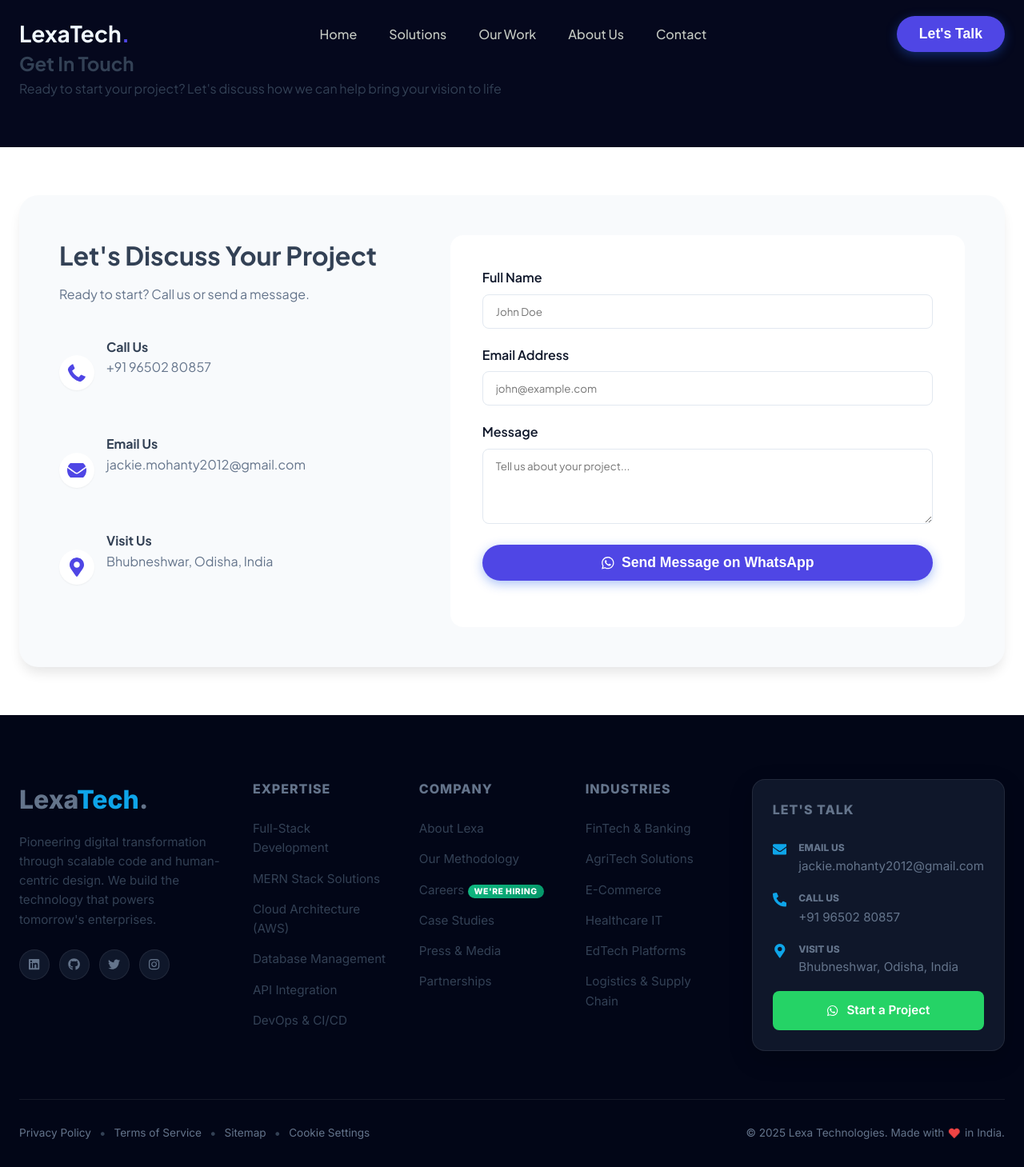
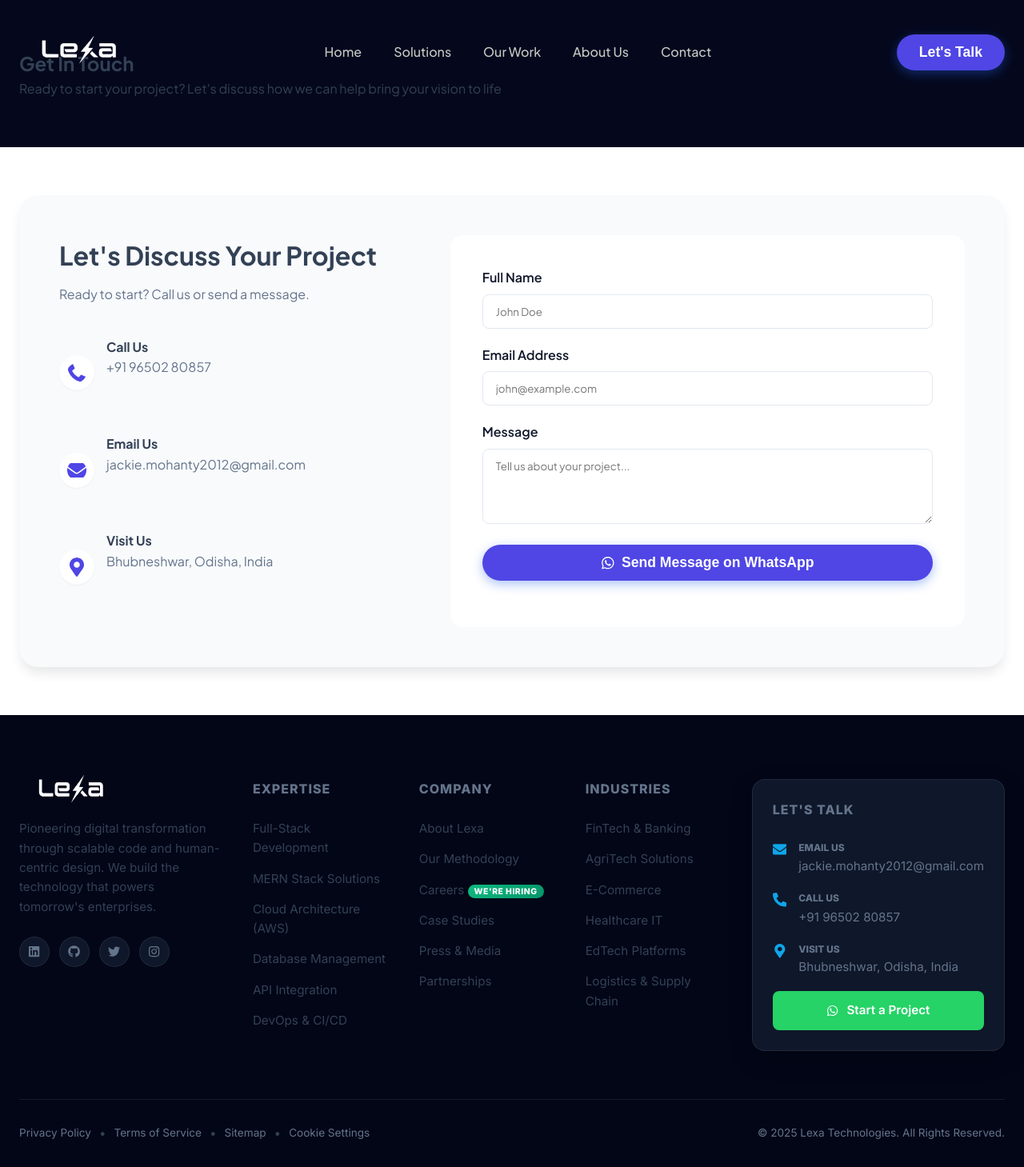
Before and after one commit to babludangi6266/CronoVerse, a React (Vite) app: page /contact in a window 1280 px wide. Shown: the whole page at 80% size. Built offline with nearby package versions, Linux system fonts and the light colour scheme.

Commit message:
logo changes

```diff
--- a/src/components/common/Footer.jsx
+++ b/src/components/common/Footer.jsx
@@ -1,9 +1,11 @@
+
 import React from 'react';
 import { COMPANY_INFO } from '../../utils/constants';
 import {
   FaLinkedin, FaGithub, FaInstagram, FaWhatsapp, FaTwitter,
   FaMapMarkerAlt, FaEnvelope, FaPhoneAlt, FaGlobeAsia, FaHeart
 } from 'react-icons/fa';
+import logo from '../../../public/images/logo.png'; // Import the logo
 import '../../styles/footer.css';
 
 const Footer = () => {
@@ -17,7 +19,8 @@ const Footer = () => {
           {/* Column 1: Brand Identity */}
           <div className="footer-widget brand-widget">
             <div className="footer-logo">
-              <h2>Lexa<span>Tech</span>.</h2>
+              {/* Updated: Image Logo */}
+              <img src={logo} alt="LexaTech Logo" className="footer-logo-img" />
             </div>
             <p className="brand-desc">
               Pioneering digital transformation through scalable code and human-centric design.
@@ -127,7 +130,7 @@ const Footer = () => {
           <div className="copyright-text">
             <p>
               &copy; {new Date().getFullYear()} Lexa Technologies.
-              Made with <FaHeart className="heart-icon" /> in India.
+              All Rights Reserved.
             </p>
           </div>
         </div>
--- a/src/components/common/Header.jsx
+++ b/src/components/common/Header.jsx
@@ -1,7 +1,84 @@
+// import React, { useState, useEffect } from 'react';
+// import { Link, useLocation } from 'react-router-dom';
+// import { COMPANY_INFO } from '../../utils/constants';
+// import { HiMenuAlt3, HiX } from 'react-icons/hi';
+// import '../../styles/header.css';
+
+// const Header = () => {
+//   const [scrolled, setScrolled] = useState(false);
+//   const [mobileMenu, setMobileMenu] = useState(false);
+//   const location = useLocation();
+
+//   useEffect(() => {
+//     const handleScroll = () => setScrolled(window.scrollY > 50);
+//     window.addEventListener('scroll', handleScroll);
+//     return () => window.removeEventListener('scroll', handleScroll);
+//   }, []);
+
+//   const navLinks = [
+//     { name: 'Home', path: '/' },
+//     { name: 'Solutions', path: '/services' },
+//     { name: 'Our Work', path: '/portfolio' },
+//     { name: 'About Us', path: '/about' },
+//     { name: 'Contact', path: '/contact' },
+//   ];
+
+//   return (
+//     <header className={`header ${scrolled ? 'scrolled' : ''}`}>
+//       <div className="container header-content">
+//         <Link to="/" className="logo">
+//           <h2>LexaTech<span className="dot">.</span></h2>
+//         </Link>
+
+//         <nav className="desktop-nav">
+//           {navLinks.map((link) => (
+//             <Link
+//               key={link.name}
+//               to={link.path}
+//               className={location.pathname === link.path ? 'active' : ''}
+//             >
+//               {link.name}
+//             </Link>
+//           ))}
+//         </nav>
+
+//         <button
+//           className="btn btn-primary nav-cta"
+//           onClick={() => window.open(COMPANY_INFO.whatsappLink, '_blank')}
+//         >
+//           Let's Talk
+//         </button>
+
+//         <div className="mobile-toggle" onClick={() => setMobileMenu(!mobileMenu)}>
+//           {mobileMenu ? <HiX /> : <HiMenuAlt3 />}
+//         </div>
+//       </div>
+
+//       {/* Mobile Menu Overlay */}
+//       {mobileMenu && (
+//         <div className="mobile-menu">
+//           {navLinks.map((link) => (
+//             <Link
+//               key={link.name}
+//               to={link.path}
+//               onClick={() => setMobileMenu(false)}
+//             >
+//               {link.name}
+//             </Link>
+//           ))}
+//         </div>
+//       )}
+//     </header>
+//   );
+// };
+
+// export default Header;
+
 import React, { useState, useEffect } from 'react';
 import { Link, useLocation } from 'react-router-dom';
 import { COMPANY_INFO } from '../../utils/constants';
 import { HiMenuAlt3, HiX } from 'react-icons/hi';
+import logo from '../../../public/images/logo.png';
 import '../../styles/header.css';
 
 const Header = () => {
@@ -27,7 +104,8 @@ const Header = () => {
     <header className={`header ${scrolled ? 'scrolled' : ''}`}>
       <div className="container header-content">
         <Link to="/" className="logo">
-          <h2>LexaTech<span className="dot">.</span></h2>
+          {/* Replace text with the image logo */}
+          <img src={logo} alt="LexaTech Logo" className="logo-image" />
         </Link>
 
         <nav className="desktop-nav">
--- a/src/styles/footer.css
+++ b/src/styles/footer.css
@@ -43,16 +43,18 @@
   margin-bottom: 24px;
 }
 
-/* Brand Section */
-.footer-logo h2 {
-  font-size: 2rem;
-  color: var(--text-light);
-  margin-bottom: 15px;
-  font-weight: 800;
+
+.footer-logo {
+  margin-top: -60px;
+  margin-bottom: -40px;
 }
 
-.footer-logo span {
-  color: var(--accent);
+.footer-logo-img {
+  height: 150px; /* Adjust this value to make the logo bigger/smaller */
+  width: 130px;
+  display: block;
+  /* If your logo is black and needs to be white on the dark footer, uncomment below: */
+  /* filter: brightness(0) invert(1); */
 }
 
 .brand-desc {
--- a/src/styles/header.css
+++ b/src/styles/header.css
@@ -1,19 +1,21 @@
+
+
 .header {
   position: fixed;
-  top: 0;
-  left: 0;
+  top: -10px;
+  left: 0px;
   width: 100%;
   z-index: 1000;
-  padding: 20px 0;
+  padding: 0 0;
   transition: all 0.3s ease;
   background: transparent;
 }
 
 .header.scrolled {
-  background: rgba(161, 221, 186, 0.411);
-  backdrop-filter: blur(10px);
+  background: rgba(161, 221, 186, 0.153);
+  backdrop-filter: blur(0px);
   box-shadow: var(--shadow-sm);
-  padding: 15px 0;
+  padding: -10px 0;
   color: rgb(0, 0, 0) !important;
 }
 
@@ -23,13 +25,12 @@
   align-items: center;
 }
 
-.logo h2 {
-  font-size: 28px;
-  font-weight: 800;
- color: aliceblue;
+/* Styles for the new image logo */
+.logo-image {
+ /* Adjust height as needed */
+  width: 150px;
+  display: block;
 }
-
-.logo .dot { color: var(--primary); }
 
 .desktop-nav {
   display: flex;
```
Also changed, not shown: public/images/logo.png (added).
